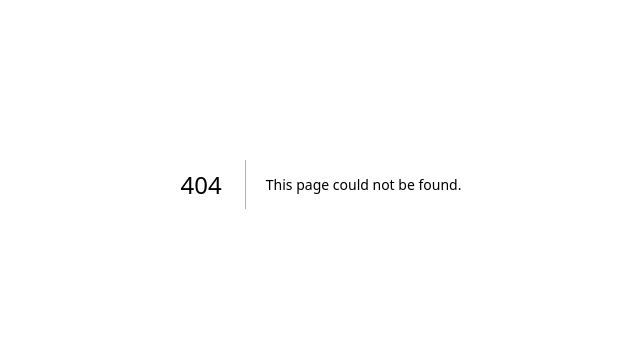
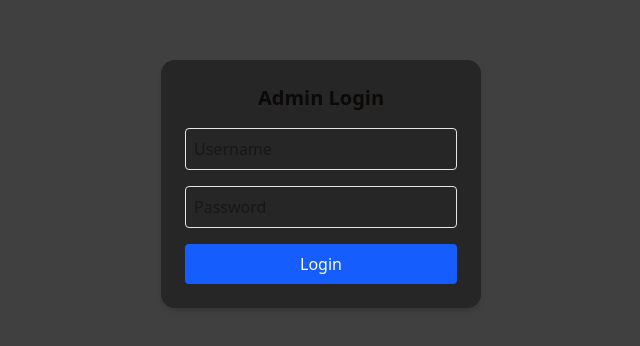
Before and after one commit to VolotDmitriy/Fishing-Store, a Next.js app in the folder client/: page /auth-admin in a window 1280 px wide. Before the commit this address had no page. Shown: the part 216-562 px from the top of the page, without its empty margins (319-959 px from the left). Built offline with nearby package versions, Linux system fonts and the light colour scheme.

Commit message:
add: auth admin page

```diff
--- /dev/null
+++ b/client/src/app/auth-admin/page.tsx
@@ -0,0 +1,70 @@
+'use client';
+
+import { useRouter } from 'next/navigation';
+import { useState } from 'react';
+
+export default function AdminLoginPage() {
+    const [username, setUsername] = useState('');
+    const [password, setPassword] = useState('');
+    const [error, setError] = useState('');
+    const router = useRouter();
+
+    const handleLogin = async (e: React.FormEvent) => {
+        e.preventDefault();
+        setError('');
+
+        try {
+            const res = await fetch('http://localhost:4200/admin/login', {
+                method: 'POST',
+                headers: { 'Content-Type': 'application/json' },
+                body: JSON.stringify({ username, password }),
+                credentials: 'include',
+            });
+
+            const data = await res.json();
+
+            if (!res.ok) {
+                setError(data.message || 'Login failed');
+                return;
+            }
+
+            router.push('/dashboard');
+        } catch (err) {
+            setError('Something went wrong');
+            console.error(err);
+        }
+    };
+
+    return (
+        <main className="min-h-screen flex items-center justify-center bg-neutral-700">
+            <form
+                onSubmit={handleLogin}
+                className="bg-neutral-800 p-6 rounded-xl shadow-md w-80 space-y-4"
+            >
+                <h1 className="text-xl font-bold text-center">Admin Login</h1>
+
+                <input
+                    type="text"
+                    placeholder="Username"
+                    value={username}
+                    onChange={(e) => setUsername(e.target.value)}
+                    className="w-full p-2 border rounded"
+                />
+                <input
+                    type="password"
+                    placeholder="Password"
+                    value={password}
+                    onChange={(e) => setPassword(e.target.value)}
+                    className="w-full p-2 border rounded"
+                />
+                {error && <p className="text-red-500 text-sm">{error}</p>}
+                <button
+                    type="submit"
+                    className="w-full bg-blue-600 text-white p-2 rounded hover:bg-blue-700 transition"
+                >
+                    Login
+                </button>
+            </form>
+        </main>
+    );
+}
```
